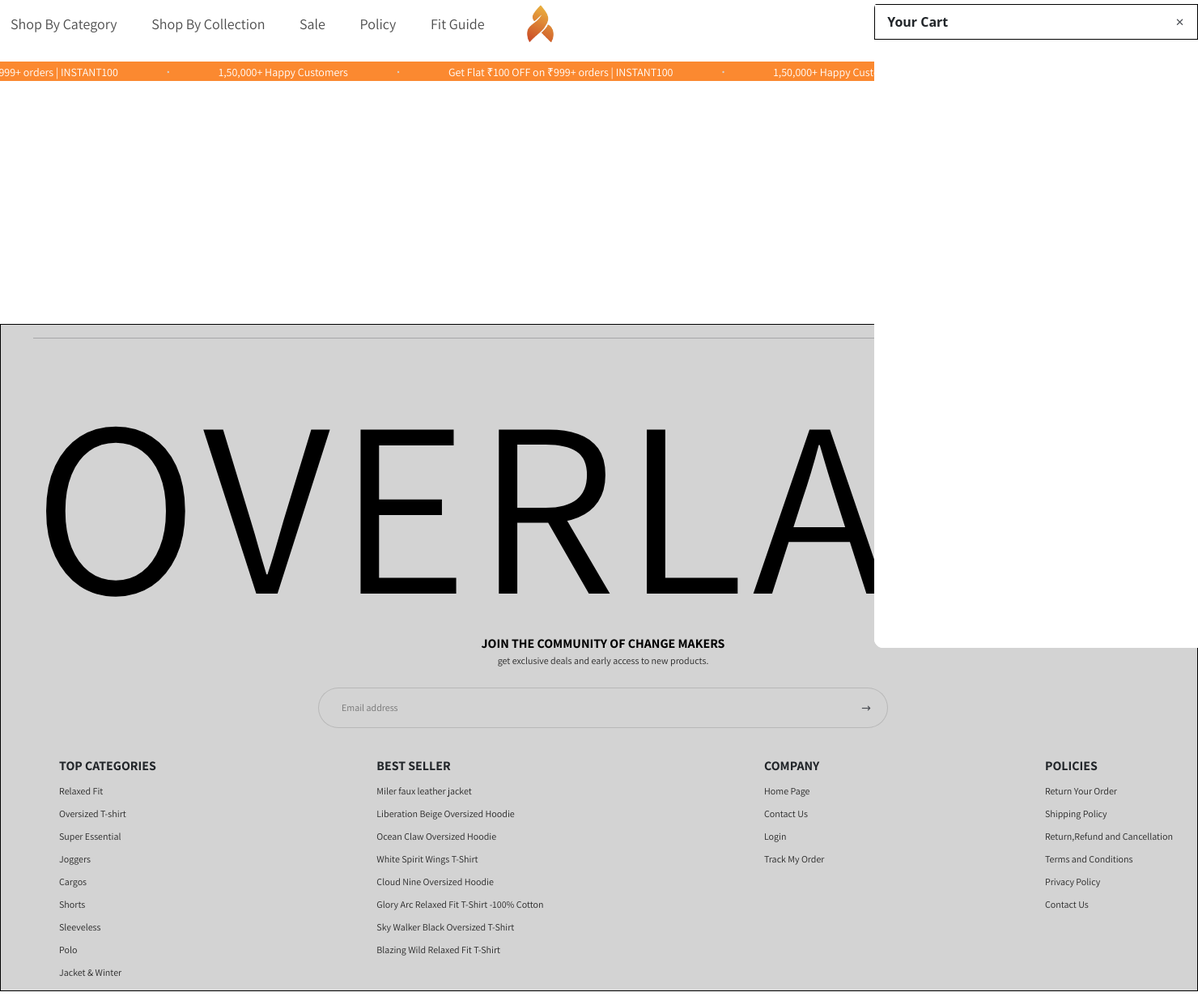
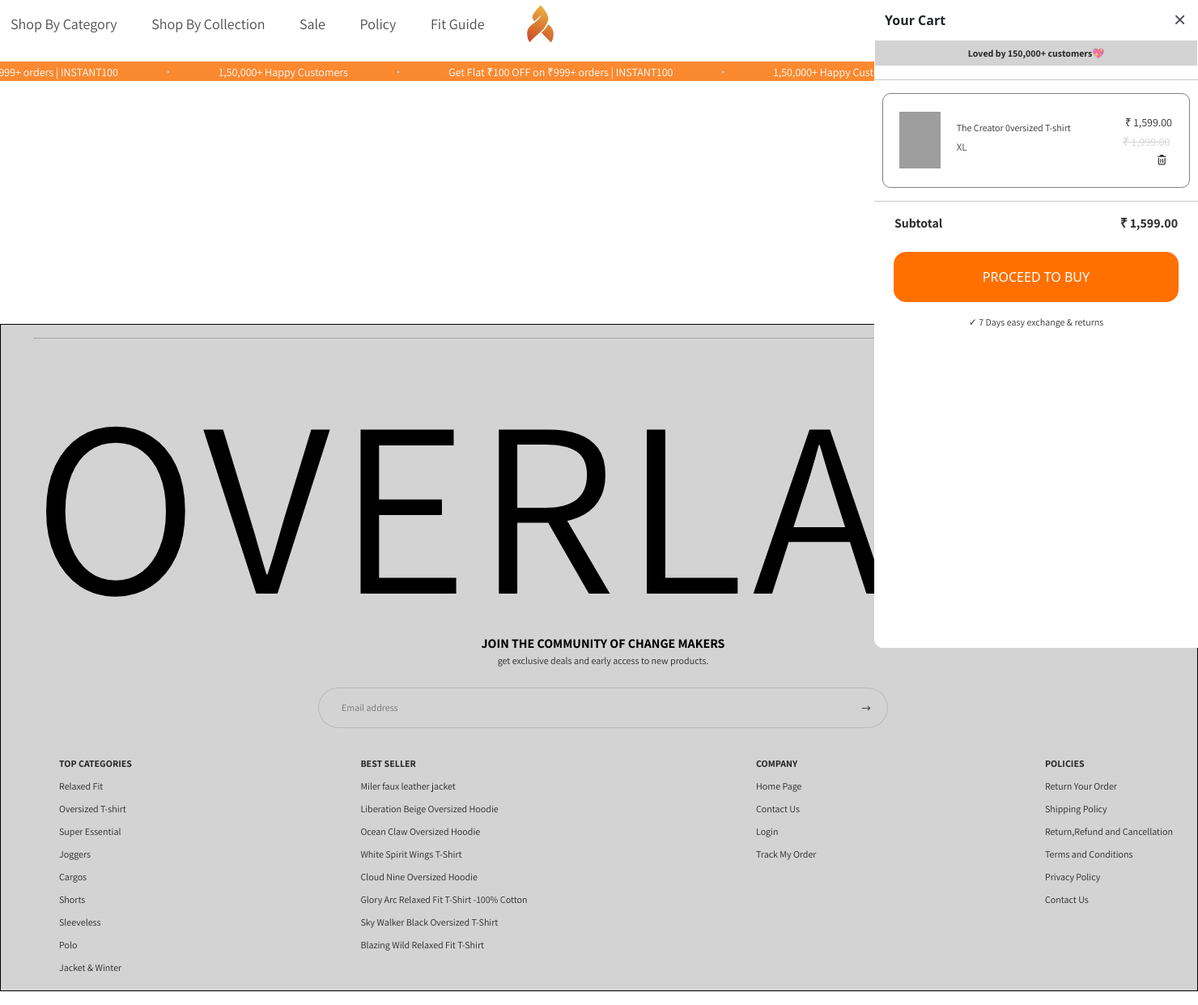
Before and after one commit to taresh2504/Django_StaticProject, a Django app: page /landing/cartpay/ in a window 1480 px wide. Shown: the whole page at 81% size. Run offline with Django 5.2, Linux system fonts and the light colour scheme; some libraries are stand-ins or nearby versions; grey boxes are pictures that could not be loaded.

Commit message:
add to cart complete

```diff
--- a/Django_StaticProject/project/app/static/css/cartpay.css
+++ b/Django_StaticProject/project/app/static/css/cartpay.css
@@ -16,7 +16,7 @@
 }
 
 .cart-holder{
-    border: 1px solid black;
+    border: 1px solid none;
     height: 44px;
     width: 400px;
     margin-top: 5px;
@@ -26,9 +26,140 @@
     gap: 280px;
 }
 
-/* .cart-name{
-    padding-top: 20px;
-    margin-left: 15px;
+.cart-name{
+    font-size: 16px;
+    margin-top: -5px;
+}
+
+.cart-holder #cross-mark{
+    font-size: 15px;
+    margin-top: 4px;
+}
+
+.cartbox-headline{
+    border: 1px solid white;
+    height: 32.800px;
+    width: 400px;
+    background-color: lightgray;
+}
+
+.headline{
+    font-size: 12px;
+    font-weight: 800;
+    font-style: normal;
     font-family: Assistant,sans-serif;
     color: rgba(0, 0, 0, 0.81);
-} */
+    text-align: center;
+    margin-top: 7px;
+}
+
+.secondcart-box{
+    border: 1px solid gray;
+    border-radius: 10px;
+    height: 117.200px;
+    width: 380px;
+    margin-left: 10px;
+    display: flex;
+    justify-content: center;
+    align-items: center;
+}
+
+.inside-box{
+    border: 0.5px solid white;
+    height: 73px;
+    width: 340px;
+    display: flex;
+    justify-content: space-between;
+    align-items: center;
+    /* gap: 5px; */
+}
+
+.photo-desc{
+    border: 0.5px solid white;
+    height: 60.800px;
+    width: 150.125px;
+}
+
+.photo-descname{
+    font-size: 12px;
+    font-weight: 400;
+    font-style: normal;
+    font-family: Assistant,sans-serif;
+    color: rgba(0, 0, 0, 0.81);
+}
+
+.photo-descsize{
+    font-size: 13px;
+    font-weight: 400;
+    font-style: normal;
+    font-family: Assistant,sans-serif;
+    color: rgba(0, 0, 0, 0.7);
+}
+
+.price-box{
+    border: 0.5px solid white;
+    height: 65.800px;
+    width: 100px;
+}
+
+.cart-price{
+    font-size: 14px;
+    font-weight: 400;
+    font-style: normal;
+    font-family: Assistant,sans-serif;
+    color: rgba(0, 0, 0, 0.81);
+    text-align: right;
+}
+
+.cart-cutprice2{
+    font-size: 14px;
+    font-weight: 400;
+    font-style: normal;
+    font-family: Assistant,sans-serif;
+    color: lightgray;
+    /* text-align: right; */
+    padding-left: 37px;
+}
+
+#garbage{
+    text-align: right;
+    font-size: 12px;
+    padding-left: 80px;
+}
+
+.total-block{
+    border: 1px solid white;
+    height: 22.400px;
+    width: 352px;
+    margin-left: 24px;
+    display: flex;
+    justify-content: space-between;
+    align-items: center;
+}
+
+.subtotal{
+    font-size: 16px;
+    font-weight: 800;
+    font-style: normal;
+    font-family: Assistant,sans-serif;
+    color: rgba(0, 0, 0, 0.81);
+}
+
+.buy-button{
+    border: 0.5px solid rgb(255, 112, 0);
+    height: 62px;
+    width: 352px;
+    margin-left: 24px;
+    border-radius: 15px;
+    color: white;
+    background-color: rgb(255, 112, 0);
+}
+
+.return-line{
+    text-align: center;
+    font-size: 12px;
+    font-style: normal;
+    font-family: Assistant,sans-serif;
+    color: rgba(0, 0, 0, 0.81);
+    font-weight: 600px;
+}
--- a/Django_StaticProject/project/app/templates/cartpay.html
+++ b/Django_StaticProject/project/app/templates/cartpay.html
@@ -16,8 +16,47 @@
 <div class="cartmain-box">
     <div class="cart-holder">
         <strong class="cart-name">Your Cart</strong>
-        <a href="{% url 'landing' %}"><i class="fa-solid fa-xmark fa-2xs"  style="color: rgb(74, 77, 83);"></i></a>
+        <a href="{% url 'landing' %}"><i class="fa-solid fa-xmark fa-2xs" id="cross-mark" style="color: rgb(74, 77, 83);"></i></a>
     </div>
+
+    <div class="cartbox-headline">
+        <p class="headline">Loved by 150,000+ customers💖</p>
+    </div>
+
+    <hr>
+
+    <div class="secondcart-box">
+        <div class="inside-box">
+            <img src="{% static 'images/tcot3.jpg' %}" height="70px" width="51.48px" alt="">
+
+            <div class="photo-desc">
+                <span class="photo-descname">The Creator 0versized T-shirt</span>
+                <span class="photo-descsize">XL</span>
+            </div>
+
+            <div class="price-box">
+                <div class="cart-price">₹ 1,599.00</div>
+                <del class="cart-cutprice2">₹ 1,999.00</del>
+                <a href=""><i id="garbage" class="fa-regular fa-trash-can fa-2xs" style="color: rgb(35, 34, 33);"></i></a>
+            </div>
+        </div>
+    </div>
+
+    <hr>
+    <div class="total-block">
+        <span class="subtotal">Subtotal</span>
+        <span  class="subtotal">₹ 1,599.00</span>
+    </div>
+
+    <br>
+    <form action="" method="post">
+        <button type="submit" class="buy-button">PROCEED TO BUY</button>
+    </form>
+
+    <p></p>
+    <div class="return-line">✓ 7 Days easy exchange & returns</div>
+
+
 </div>
 
 {% endblock content %}
```
